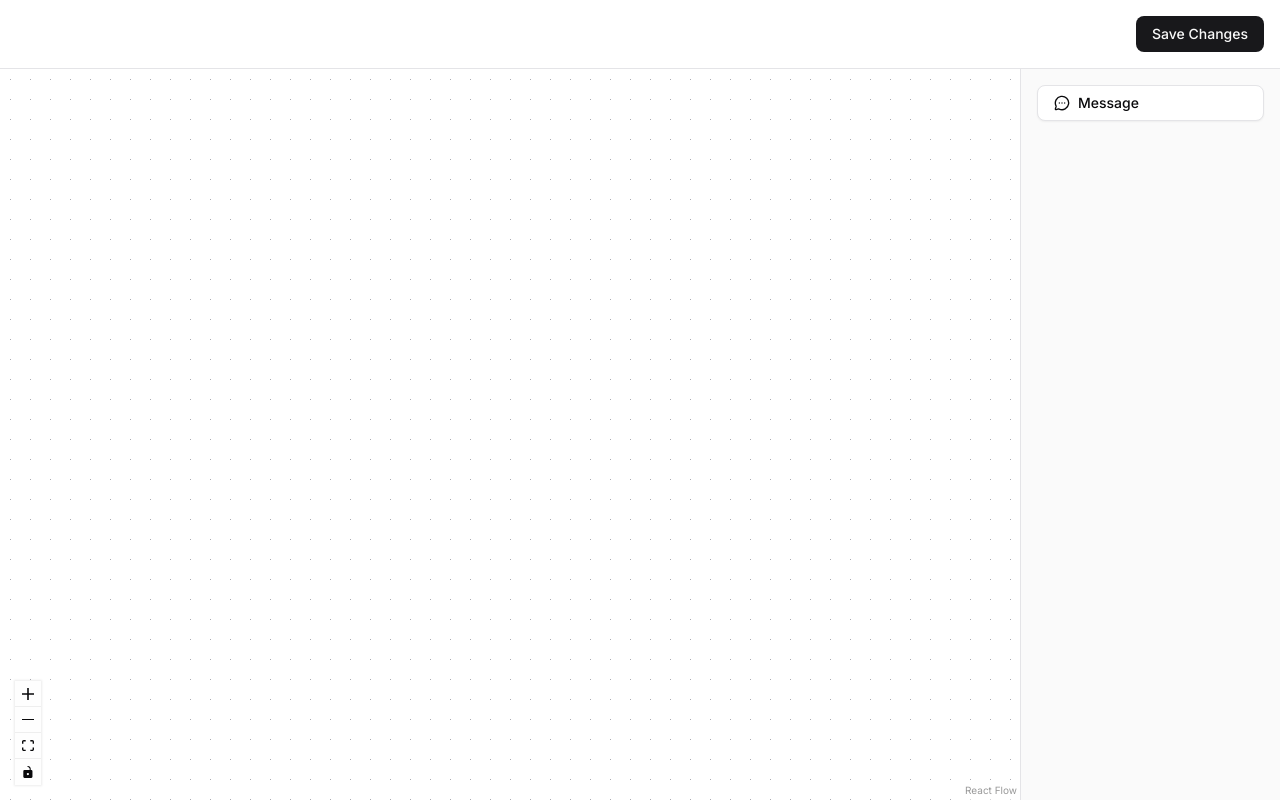
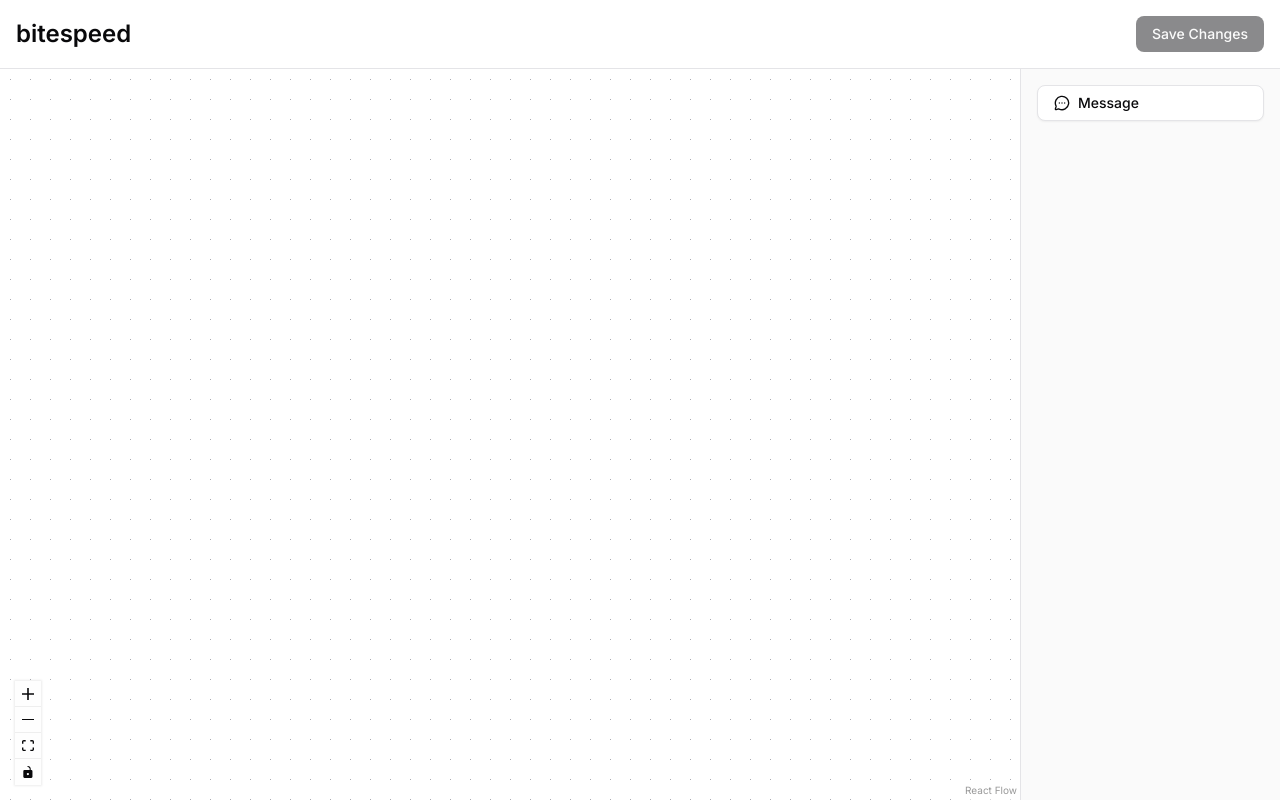
Before and after one commit to ritiksharmarj/bitespeed-assignment, a React (Vite) app: page / in a window 1280 px wide. Built offline with nearby package versions, Linux system fonts and the light colour scheme.

Commit message:
feat: enhance header to include flow validation

```diff
--- a/src/components/header.jsx
+++ b/src/components/header.jsx
@@ -3,7 +3,7 @@ import { useFlow } from "@/providers/flow-provider";
 import { Button } from "./ui/button";
 
 export function Header() {
-  const { validateFlow } = useFlow();
+  const { validateFlow, nodes } = useFlow();
 
   const handleSave = () => {
     const validation = validateFlow();
@@ -16,8 +16,11 @@ export function Header() {
   };
 
   return (
-    <div className="col-span-full flex w-full items-center justify-end border-b p-4">
-      <Button onClick={handleSave}>Save Changes</Button>
+    <div className="col-span-full flex w-full items-center justify-between border-b p-4">
+      <div className="font-semibold text-2xl">bitespeed</div>
+      <Button onClick={handleSave} disabled={nodes.length === 0}>
+        Save Changes
+      </Button>
     </div>
   );
 }
--- a/src/providers/flow-provider.jsx
+++ b/src/providers/flow-provider.jsx
@@ -108,13 +108,13 @@ export function FlowProvider({ children }) {
   const validateFlow = React.useCallback(() => {
     if (nodes.length <= 1) return { isValid: true };
 
-    // Find nodes without incoming connections (empty target handles)
-    const nodesWithoutIncoming = nodes.filter((node) => {
+    // Find nodes with empty target handles
+    const nodesWithEmptyTarget = nodes.filter((node) => {
       return !edges.some((edge) => edge.target === node.id);
     });
 
-    // If more than one node has no incoming connections, it's invalid
-    if (nodesWithoutIncoming.length > 1) {
+    // If more than one node has empty target handles, it's invalid
+    if (nodesWithEmptyTarget.length > 1) {
       return {
         isValid: false,
         error: "Cannot save flow",
```
